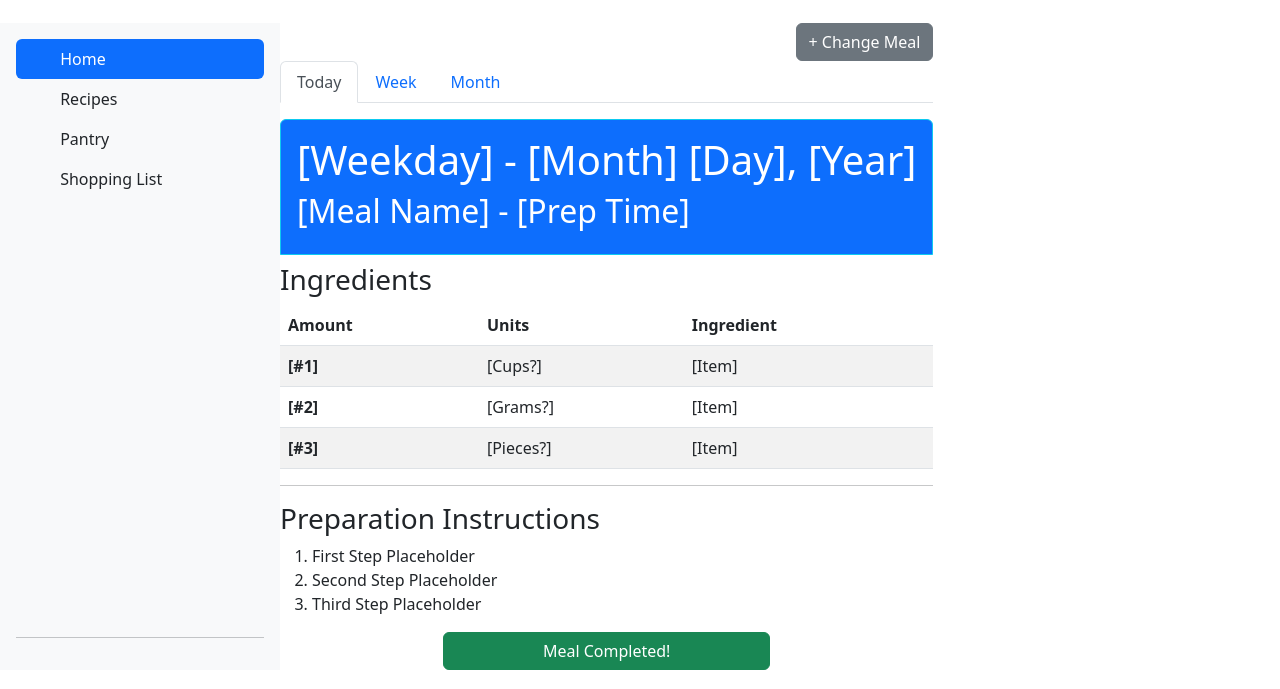
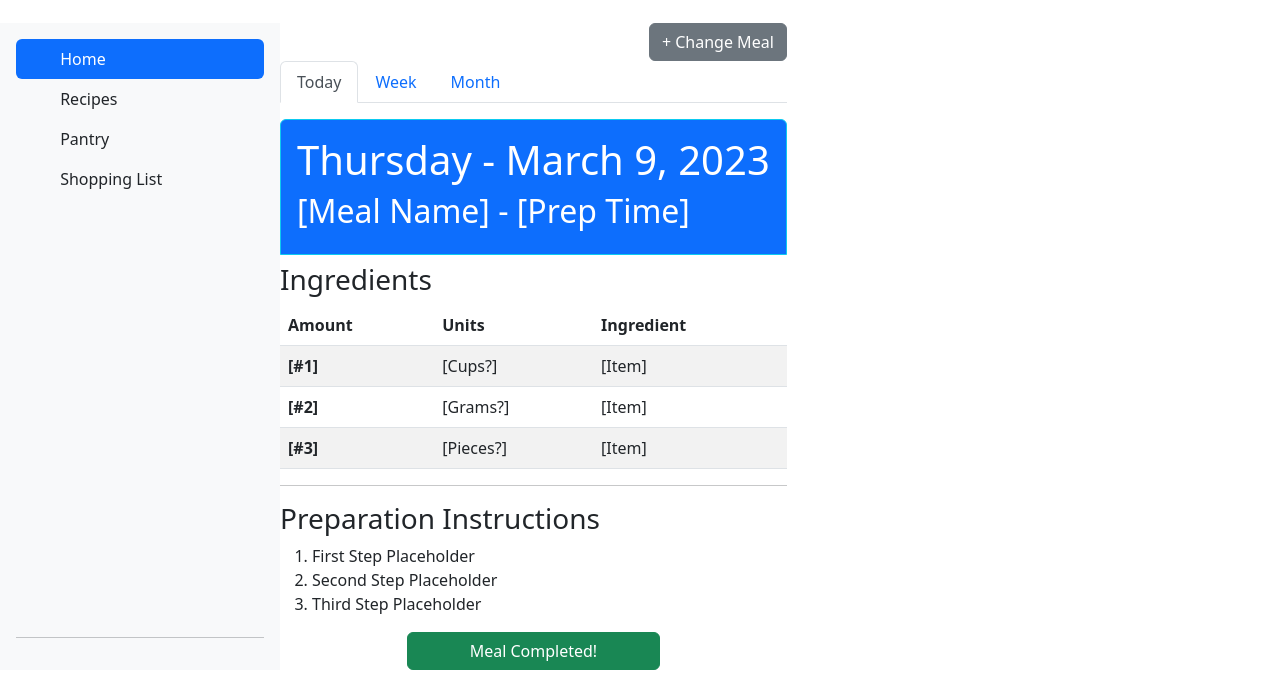
Before and after one commit to NuSigma/startup, a plain HTML site: page planner.html in a window 1280 px wide. Shown: the part 74-763 px from the top of the page. Drawn offline with nearby package versions, Linux system fonts and the light colour scheme.

Commit message:
simple get weekday formatting for planner

```diff
--- a/planner.html
+++ b/planner.html
@@ -108,9 +108,20 @@
                   <div class="tab-pane fade active show" id="nav-home" role="tabpanel" aria-labelledby="nav-home-tab">
                     <!-- Date and Meal Title Placeholder-->
                     <div class="border border-info rounded-top p-3 mb-2 bg-primary text-white">
-                        <h1>[Weekday] - [Month] [Day], [Year]</h1>
+                        <h1 id="date">[Weekday] - [Month] [Day], [Year]</h1>
                         <h2>[Meal Name] - [Prep Time]</h2>
                     </div>
+                    <script>
+                        // JavaScript for date Header
+                        const monthNames = ["January", "February", "March", "April", "May", "June", "July", "August", "September", "October", "November", "December"];
+                        const dayNames = ["Sunday", "Monday", "Tuesday", "Wednesday", "Thursday", "Friday", "Saturday"];
+                        const t =  new Date();
+                        let wkd = dayNames[t.getDay()];
+                        let m = monthNames[t.getMonth()];
+                        let d = t.getDate();
+                        let y = t.getFullYear();
+                        document.getElementById("date").innerHTML = wkd + " - " + m + " " + d + ", " + y;
+                    </script>
                     <div>
                         <h3>Ingredients</h3>
                         <!--Placeholder Table for Ingredients list-->
```
